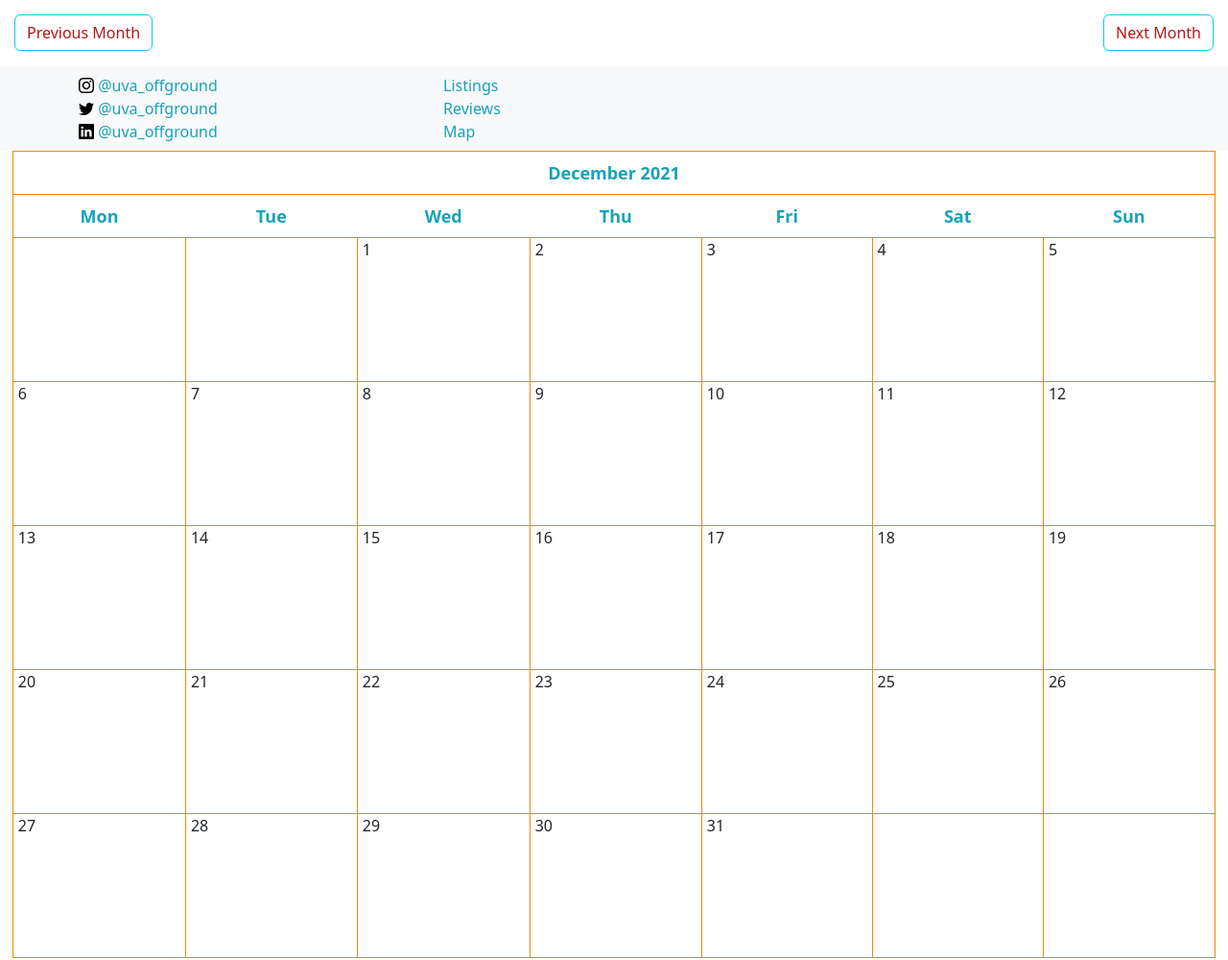
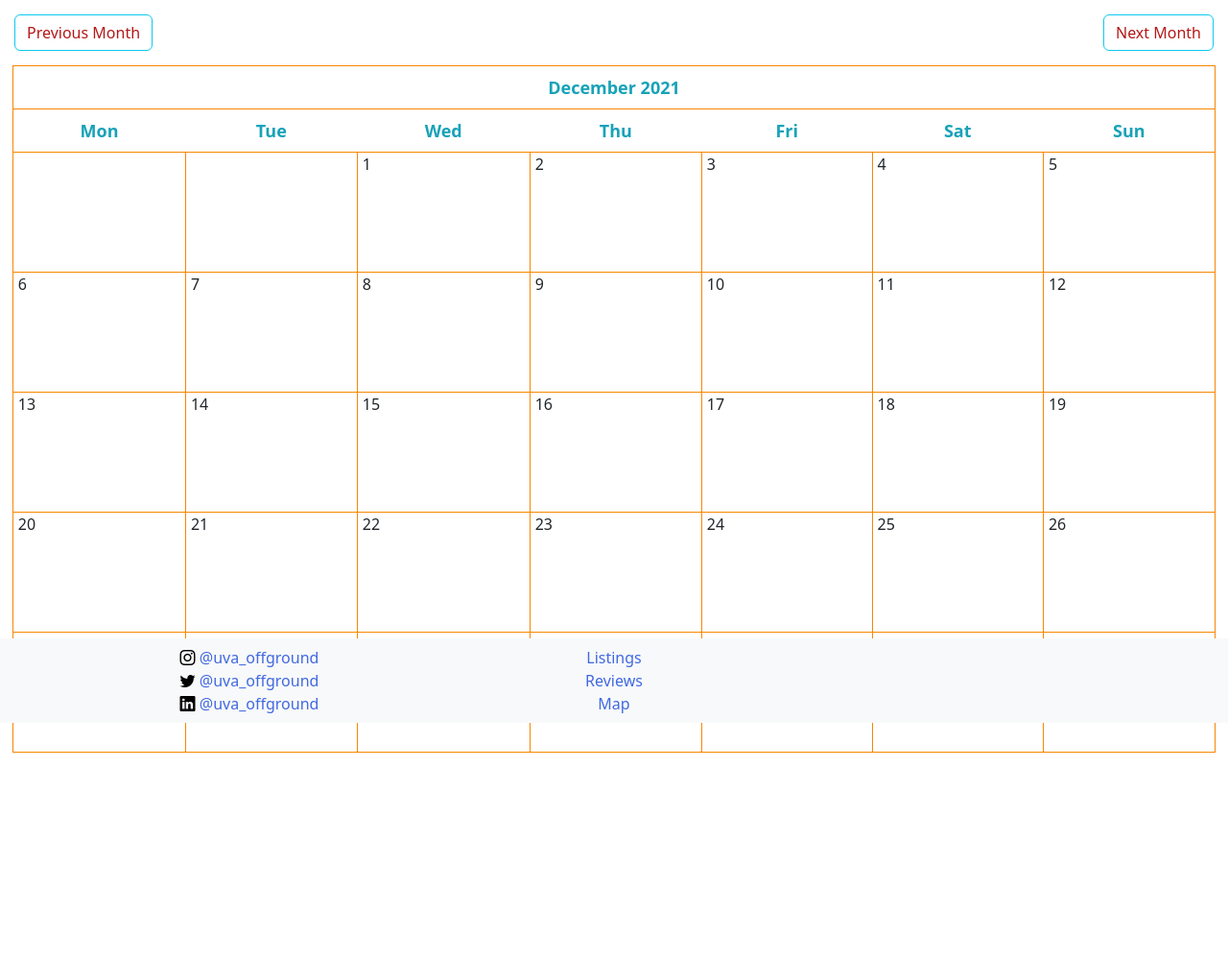
Before and after one commit to zachogan007/UVA_OffGroundsHousingWebApp, a Django app: page /calendar/ in a window 1280 px wide. Shown: the part 56-1056 px from the top of the page at 96% size. After the commit the page ends 840 px from the top, so only its background shows below. Run offline with Django 3.2, Linux system fonts and the light colour scheme; the visitor is signed in with stand-in values (Sample User, id 1); data that the repository does not hold is empty; some libraries are stand-ins or nearby versions.

Commit message:
changes to calendar footer and homepage

```diff
--- a/offGrounds/static/calendar/css/styles.css
+++ b/offGrounds/static/calendar/css/styles.css
@@ -17,7 +17,7 @@
 
 .calendar td {
   width: 200px;
-  height: 150px;
+  height: 125px;
   padding: 20px 0px 0px 5px;
 }
 
@@ -57,3 +57,29 @@ a {
 .clearfix {
   margin: 15px;
 }
+
+
+footer {
+  position: fixed;
+  margin-top: 30%;
+  height: 50;
+  width: 100%;
+  text-align: center;
+
+  bottom: 45;
+}
+footer ul {
+  list-style-type: none;
+
+}
+
+footer a{
+
+color: royalblue;
+}
+
+
+footer ul li {
+  display: inline;
+  margin: 0 15px;
+}
--- a/offGrounds/templates/calendar/base.html
+++ b/offGrounds/templates/calendar/base.html
@@ -76,6 +76,7 @@
 <p1> You are not logged in. Please go to the "Login" tab to log in.</p1>
 {%endif%}
 
+<footer>
 <div class="footer bg-light text-black pt-2 mt-3 pb-2">
       <div class="container">
           <div class="row align-items-start">
@@ -118,3 +119,4 @@
   </div>
 </body>
 </html>
+</footer>
```
Also changed, not shown: offGrounds/templates/login/index.html (+12 -3 lines), media/images/rotunda_.jpg (added).
